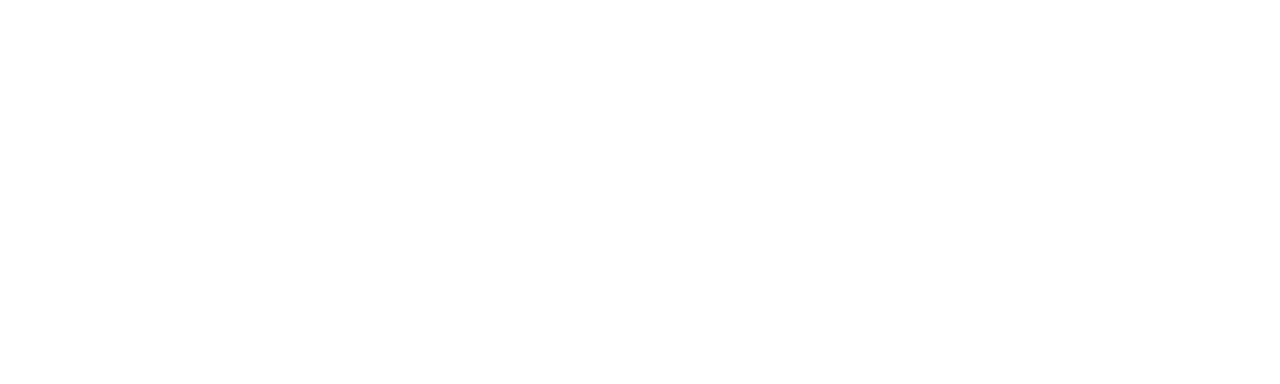
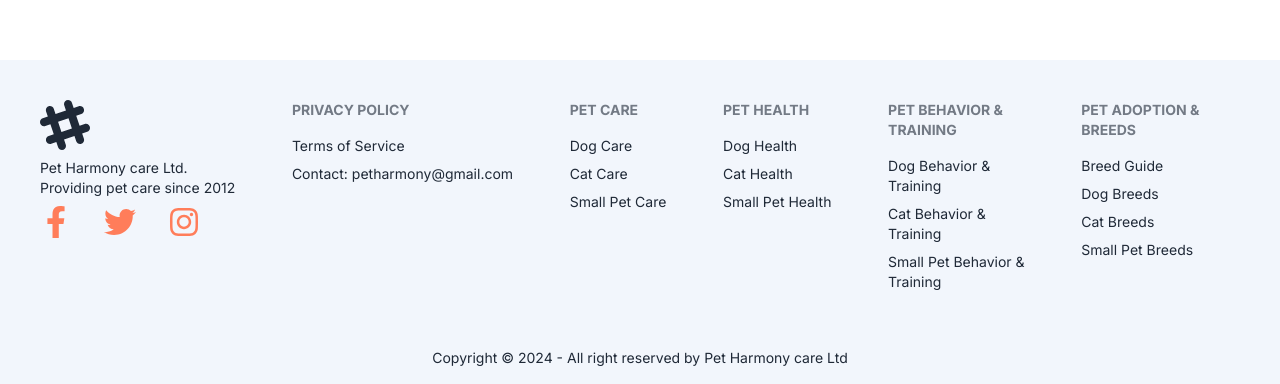
Before and after one commit to JAHIDHASAN05/Pet-Harmony, a Next.js app: page / in a window 1280 px wide. Shown: the part 808-1192 px from the top of the page. Before the commit the page ends 800 px from the top, so only its background shows below. Built offline with nearby package versions, Linux system fonts and the light colour scheme.

Commit message:
Fotoer intial setup

```diff
--- a/package.json
+++ b/package.json
@@ -11,7 +11,8 @@
   "dependencies": {
     "next": "14.2.3",
     "react": "^18",
-    "react-dom": "^18"
+    "react-dom": "^18",
+    "react-icons": "^5.2.1"
   },
   "devDependencies": {
     "@types/node": "^20",
--- a/src/app/(withMainLayOut)/layout.tsx
+++ b/src/app/(withMainLayOut)/layout.tsx
@@ -1,16 +1,15 @@
-import Navbar from '@/components/shared/Navbar/Navbar';
-import React, { ReactNode } from 'react';
+import Footer from "@/components/shared/Footer/Footer";
+import Navbar from "@/components/shared/Navbar/Navbar";
+import React, { ReactNode } from "react";
 
-const layout = ({children}:{children:ReactNode}) => {
-    return (
-
-        <div>
-            <Navbar/>
-        <div className='max-w-7xl mx-auto'>
-           {children}
-        </div>
-        </div>
-    );
+const layout = ({ children }: { children: ReactNode }) => {
+  return (
+    <div>
+      <Navbar />
+      <div className="max-w-7xl mx-auto">{children}</div>
+      <Footer />
+    </div>
+  );
 };
 
 export default layout;
--- a/src/app/(withMainLayOut)/page.tsx
+++ b/src/app/(withMainLayOut)/page.tsx
@@ -2,7 +2,7 @@
 
 const HomePage = () => {
     return (
-        <div>
+        <div className='min-h-screen'>
             home HomePage
         </div>
     );
--- /dev/null
+++ b/src/components/shared/Footer/Footer.tsx
@@ -0,0 +1,96 @@
+import { FaFacebookF, FaTwitter, FaInstagram } from "react-icons/fa";
+
+const Footer = () => {
+  return (
+    <footer className="bg-[rgb(242,246,252)]">
+      <div className="footer p-10  bg-[rgb(242,246,252)] text-base-content">
+        <aside>
+          <svg
+            width="50"
+            height="50"
+            viewBox="0 0 24 24"
+            xmlns="http://www.w3.org/2000/svg"
+            fillRule="evenodd"
+            clipRule="evenodd"
+            className="fill-current"
+          >
+            <path d="M22.672 15.226l-2.432.811.841 2.515c.33 1.019-.209 2.127-1.23 2.456-1.15.325-2.148-.321-2.463-1.226l-.84-2.518-5.013 1.677.84 2.517c.391 1.203-.434 2.542-1.831 2.542-.88 0-1.601-.564-1.86-1.314l-.842-2.516-2.431.809c-1.135.328-2.145-.317-2.463-1.229-.329-1.018.211-2.127 1.231-2.456l2.432-.809-1.621-4.823-2.432.808c-1.355.384-2.558-.59-2.558-1.839 0-.817.509-1.582 1.327-1.846l2.433-.809-.842-2.515c-.33-1.02.211-2.129 1.232-2.458 1.02-.329 2.13.209 2.461 1.229l.842 2.515 5.011-1.677-.839-2.517c-.403-1.238.484-2.553 1.843-2.553.819 0 1.585.509 1.85 1.326l.841 2.517 2.431-.81c1.02-.33 2.131.211 2.461 1.229.332 1.018-.21 2.126-1.23 2.456l-2.433.809 1.622 4.823 2.433-.809c1.242-.401 2.557.484 2.557 1.838 0 .819-.51 1.583-1.328 1.847m-8.992-6.428l-5.01 1.675 1.619 4.828 5.011-1.674-1.62-4.829z"></path>
+          </svg>
+          <p>
+           Pet Harmony care Ltd.
+            <br />
+            Providing pet care since 2012
+          </p>
+          <div className="social-icons flex gap-[2rem]">
+            <a href="#" className="social-icon text-[#FF7D5A]">
+              <FaFacebookF style={{ fontSize: "2rem" }} />
+            </a>
+            <a href="#" className="social-icon text-[#FF7D5A] ">
+              <FaTwitter style={{ fontSize: "2rem" }} />
+            </a>
+            <a href="#" className="social-icon text-[#FF7D5A] ">
+              <FaInstagram style={{ fontSize: "2rem" }} />
+            </a>
+          </div>
+        </aside>
+        <nav>
+          <a href="/privacy-policy" className="link link-hover footer-title">
+            Privacy Policy
+          </a>
+          <a href="/terms-of-service" className="link link-hover">
+            Terms of Service
+          </a>
+          <a href="mailto:petharmony@gmail.com" className="link link-hover">
+            Contact: petharmony@gmail.com
+          </a>
+
+        </nav>
+
+        <nav>
+          <h6 className="footer-title">Pet Care</h6>
+          <a className="link link-hover">Dog Care</a>
+          <a className="link link-hover">Cat Care</a>
+          <a className="link link-hover">Small Pet Care</a>
+        </nav>
+        <nav>
+          <h6 className="footer-title">Pet Health</h6>
+          <a className="link link-hover">Dog Health</a>
+          <a className="link link-hover">Cat Health</a>
+          <a className="link link-hover">Small Pet Health</a>
+        </nav>
+
+        <nav>
+          <h6 className="footer-title">
+            Pet Behavior & <br /> Training
+          </h6>
+          <a className="link link-hover">
+            Dog Behavior & <br /> Training
+          </a>
+          <a className="link link-hover">
+            Cat Behavior & <br /> Training
+          </a>
+          <a className="link link-hover">
+            Small Pet Behavior & <br /> Training
+          </a>
+        </nav>
+        <nav>
+          <h6 className="footer-title">
+            Pet Adoption & <br /> Breeds
+          </h6>
+          <a className="link link-hover">Breed Guide</a>
+          <a className="link link-hover">Dog Breeds</a>
+          <a className="link link-hover">Cat Breeds</a>
+          <a className="link link-hover">Small Pet Breeds</a>
+        </nav>
+      </div>
+
+      <div className="footer footer-center p-4 text-base-content">
+        <aside>
+          <p>Copyright © 2024 - All right reserved by Pet Harmony care Ltd</p>
+        </aside>
+      </div>
+    </footer>
+  );
+};
+
+export default Footer;
```
Also changed, not shown: 1 other file (tests, documents, lock files or other folders).
